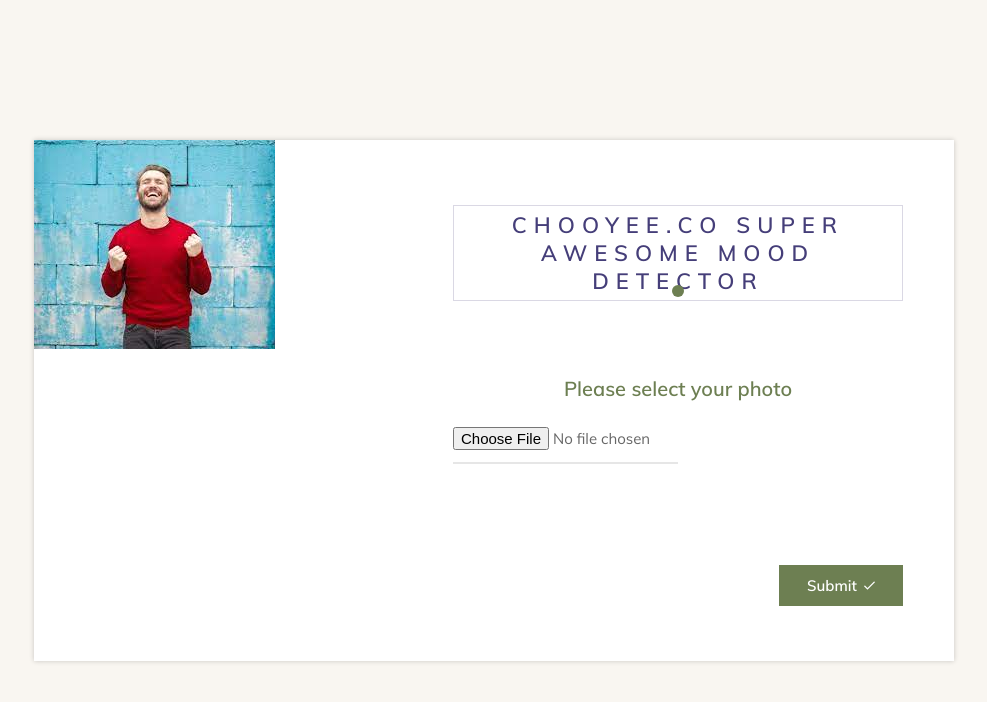
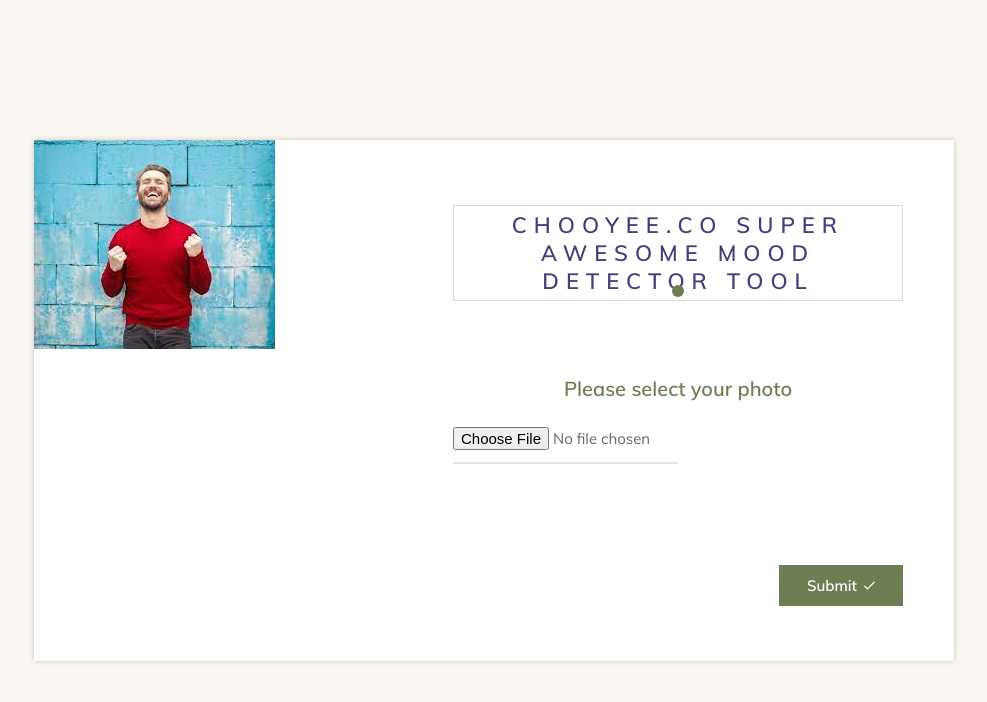
Before and after one commit to chooyee/mooddetectorjs, a website: page views/index.html in a window 1280 px wide. Shown: the whole page, without its empty margins (146-1133 px from the left). Drawn offline with nearby package versions, Linux system fonts and the light colour scheme; files that its build step writes are made by us from their sources; no server answers; files whose address does not match are found by name.

Commit message:
update title

```diff
--- a/views/index.html
+++ b/views/index.html
@@ -29,7 +29,7 @@
 						</div>
 						<div class="form-content" >
 							<div class="form-header">
-								<h3>ChooYee.co Super Awesome Mood Detector</h3>
+								<h3>ChooYee.co Super Awesome Mood Detector Tool</h3>
 							</div>
 							<p>Please select your photo</p>
 							<div class="form-row">
```
